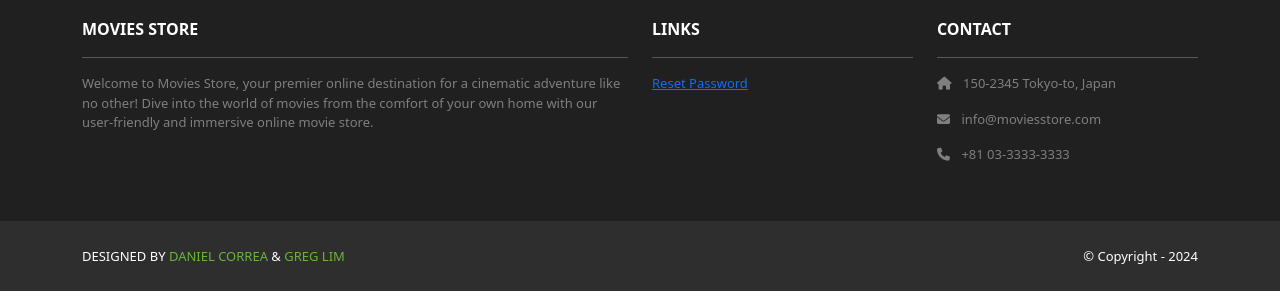
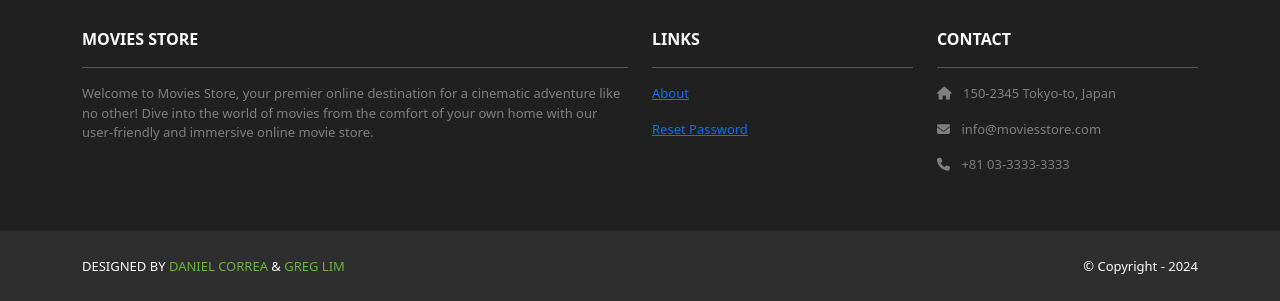
Before and after one commit to tylertab/gt-movie-store, a Django app: page /movies/ in a window 1280 px wide. Shown: the part 588-889 px from the top of the page. Run offline with Django 4.2, Linux system fonts and the light colour scheme; data comes from the database, SQL or seed files in the repository; parts of the project's set-up code (start-up, migrations or seed data) failed here and were passed over; some libraries are stand-ins or nearby versions.

Commit message:
fixed merge errors after merging with homepage

```diff
--- a/gtmoviestore/gtmoviestore/templates/base.html
+++ b/gtmoviestore/gtmoviestore/templates/base.html
@@ -3,11 +3,28 @@
   {% load static %}
   <head>
     <title>{{ template_data.title }}</title>
-    <link href="https://cdn.jsdelivr.net/npm/bootstrap@5.3.3/dist/css/bootstrap.min.css" rel="stylesheet" crossorigin="anonymous">
-    <link rel="stylesheet" href="https://cdnjs.cloudflare.com/ajax/libs/font-awesome/6.1.1/css/all.min.css">
-    <link href="https://fonts.googleapis.com/css2?family=Poppins:wght@300;400;500;600;700&display=swap" rel="stylesheet">
-    <script src="https://cdn.jsdelivr.net/npm/bootstrap@5.3.3/dist/js/bootstrap.bundle.min.js"crossorigin="anonymous"></script>
-    <link rel="stylesheet" type="text/css" href="{% static 'css/style.css' %}">
+    <link
+      href="https://cdn.jsdelivr.net/npm/bootstrap@5.3.3/dist/css/bootstrap.min.css"
+      rel="stylesheet"
+      crossorigin="anonymous"
+    />
+    <link
+      rel="stylesheet"
+      href="https://cdnjs.cloudflare.com/ajax/libs/font-awesome/6.1.1/css/all.min.css"
+    />
+    <link
+      href="https://fonts.googleapis.com/css2?family=Poppins:wght@300;400;500;600;700&display=swap"
+      rel="stylesheet"
+    />
+    <script
+      src="https://cdn.jsdelivr.net/npm/bootstrap@5.3.3/dist/js/bootstrap.bundle.min.js"
+      crossorigin="anonymous"
+    ></script>
+    <link
+      rel="stylesheet"
+      type="text/css"
+      href="{% static 'css/style.css' %}"
+    />
     <meta name="viewport" content="width=device-width, initial-scale=1" />
   </head>
 
@@ -15,18 +32,28 @@
     <!-- Header -->
     <nav class="p-3 navbar navbar-dark bg-dark navbar-expand-lg">
       <div class="container">
+        <a class="navbar-brand" href="{% url 'home.index' %}">
           <img src="{% static 'img/logo.png' %}" alt="logo" height="40" />
         </a>
-        <button class="navbar-toggler" type="button" data-bs-toggle="collapse" data-bs-target="#navbarNavAltMarkup"
-          aria-controls="navbarNavAltMarkup" aria-expanded="false" aria-label="Toggle navigation">
+        <button
+          class="navbar-toggler"
+          type="button"
+          data-bs-toggle="collapse"
+          data-bs-target="#navbarNavAltMarkup"
+          aria-controls="navbarNavAltMarkup"
+          aria-expanded="false"
+          aria-label="Toggle navigation"
+        >
           <span class="navbar-toggler-icon"></span>
         </button>
         <div class="collapse navbar-collapse" id="navbarNavAltMarkup">
           <div class="navbar-nav ms-auto navbar-ml">
-
+            <a class="nav-link" href="{% url 'home.about' %}">About</a>
             <div class="vr bg-white mx-2 d-none d-lg-block"></div>
             {% if user.is_authenticated %}
-            <a class="nav-link" href="{% url 'users.logout' %}">Logout ({{user.username}})</a>
+            <a class="nav-link" href="{% url 'users.logout' %}"
+              >Logout ({{user.username}})</a
+            >
             <a class="nav-link" href="{% url 'movies.index' %}">Movies</a>
             {% else %}
             <a class="nav-link" href="{% url 'users.login' %}">Login</a>
@@ -38,10 +65,7 @@
     </nav>
     <!-- Header -->
 
-    <div>
-      {% block content %}
-      {% endblock content %}
-    </div>
+    <div>{% block content %} {% endblock content %}</div>
 
     <!-- Footer -->
     <section class="p-3 ms-footer d-none d-md-block">
@@ -50,13 +74,17 @@
           <div class="col-md-6 col-lg-6 col-xl-6 mx-auto mb-4">
             <b>MOVIES STORE</b>
             <hr />
-            <p>Welcome to Movies Store, your premier online destination for a cinematic
-              adventure like no other! Dive into the world of movies from the comfort of your own home with our user-friendly
-              and immersive online movie store.</p>
+            <p>
+              Welcome to Movies Store, your premier online destination for a
+              cinematic adventure like no other! Dive into the world of movies
+              from the comfort of your own home with our user-friendly and
+              immersive online movie store.
+            </p>
           </div>
           <div class="col-md-3 col-lg-3 col-xl-3 mx-auto mb-4">
             <b>LINKS</b>
             <hr />
+            <p><a href="{% url 'home.about' %}">About</a></p>
             <p><a href="{% url 'users.reset_password' %}">Reset Password</a></p>
           </div>
           <div class="col-md-3 col-lg-3 col-xl-3 mx-auto mb-4">
@@ -72,7 +100,12 @@
     <section class="p-3 ms-footer-bottom bg-dark">
       <div class="container d-flex justify-content-between">
         <div class="me-5 text-white">
-          <span>DESIGNED BY <a href="https://www.x.com/danielgarax" target="_blank">DANIEL CORREA</a> &
+          <span
+            >DESIGNED BY
+            <a href="https://www.x.com/danielgarax" target="_blank"
+              >DANIEL CORREA</a
+            >
+            &
             <a href="https://www.x.com/greglim81" target="_blank">GREG LIM</a>
           </span>
         </div>
```
